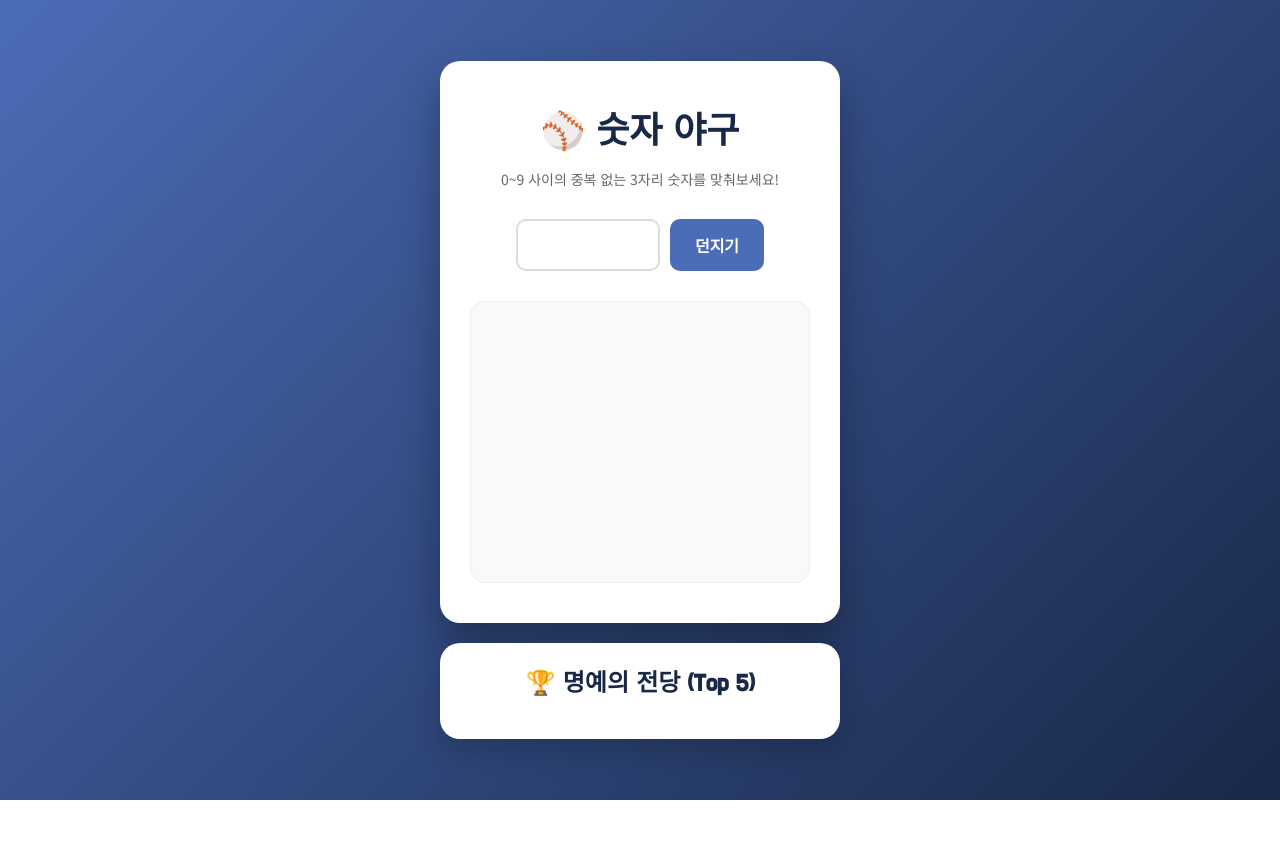
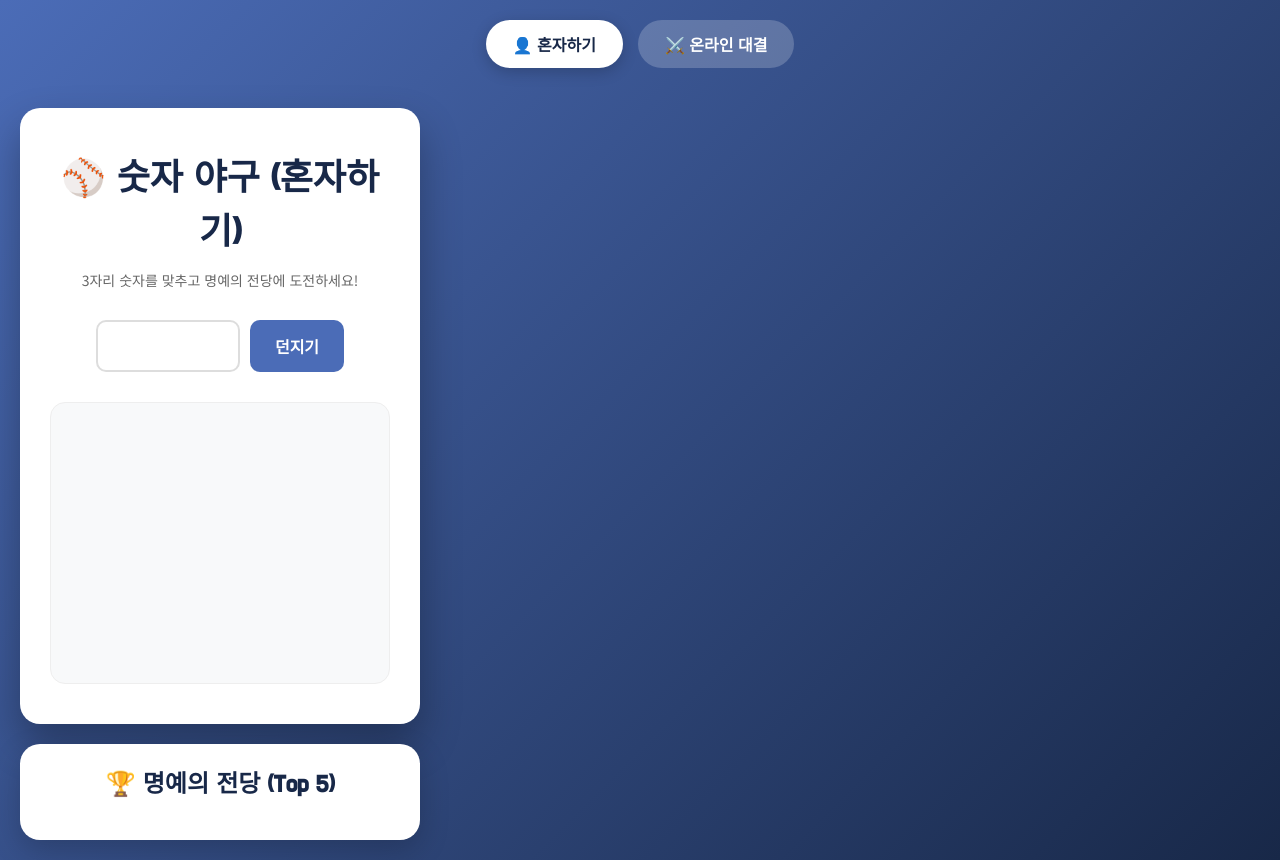
Before and after one commit to dongwoo0206/number-baseball-web, a Flask app: page / in a window 1280 px wide. Before the commit the page ends 800 px from the top, so only its background shows below. Run offline with Flask 3, Linux system fonts and the light colour scheme; data that the repository does not hold is empty; some libraries are stand-ins or nearby versions.

Commit message:
싱글 플레 / 멀티 플레이 추가

```diff
--- a/app.py
+++ b/app.py
@@ -1,11 +1,13 @@
 from flask import Flask, render_template, request, jsonify, session
+from flask_socketio import SocketIO, join_room, emit
+import sqlite3
 import random
-import sqlite3
 
 app = Flask(__name__)
 app.secret_key = "super_secret_key"
+socketio = SocketIO(app, cors_allowed_origins="*")
 
-# 1. 데이터베이스 초기화 함수
+# ----------------- [1] DB 초기화 -----------------
 def init_db():
     conn = sqlite3.connect('leaderboard.db')
     c = conn.cursor()
@@ -19,6 +21,7 @@ init_db()
 def generate_secret():
     return random.sample(range(10), 3)
 
+# ----------------- [2] 웹 페이지 및 싱글 플레이 -----------------
 @app.route('/')
 def index():
     if 'secret' not in session:
@@ -26,8 +29,8 @@ def index():
         session['attempts'] = 0
     return render_template('index.html')
 
-@app.route('/guess', methods=['POST'])
-def guess():
+@app.route('/guess_single', methods=['POST'])
+def guess_single():
     data = request.json
     guess_str = data.get('guess', '')
 
@@ -49,7 +52,6 @@ def guess():
 
     return jsonify({'strikes': strikes, 'balls': balls, 'attempts': attempts, 'is_homerun': is_homerun})
 
-# 2. 랭킹 저장하기
 @app.route('/save_score', methods=['POST'])
 def save_score():
     data = request.json
@@ -60,7 +62,6 @@ def save_score():
     conn.close()
     return jsonify({'success': True})
 
-# 3. 랭킹 불러오기 (시도 횟수 적은 순 TOP 5)
 @app.route('/get_leaderboard', methods=['GET'])
 def get_leaderboard():
     conn = sqlite3.connect('leaderboard.db')
@@ -70,5 +71,49 @@ def get_leaderboard():
     conn.close()
     return jsonify(rankings)
 
+# ----------------- [3] 멀티 플레이 (온라인 대결) -----------------
+rooms = {}
+
+@socketio.on('join')
+def on_join(data):
+    username = data['username']
+    room = data['room']
+    join_room(room)
+
+    if room not in rooms:
+        rooms[room] = {'secret': generate_secret(), 'players': []}
+
+    if username not in rooms[room]['players']:
+        rooms[room]['players'].append(username)
+
+    emit('system_msg', {'msg': f'[{username}]님이 방에 입장했습니다!'}, to=room)
+
+@socketio.on('guess_multi')
+def on_guess_multi(data):
+    username = data['username']
+    room = data['room']
+    guess_str = data['guess']
+
+    secret = rooms[room]['secret']
+    guess_list = [int(c) for c in guess_str]
+
+    strikes = sum(1 for i in range(3) if guess_list[i] == secret[i])
+    balls = sum(1 for i in range(3) if guess_list[i] in secret) - strikes
+
+    if strikes == 3:
+        result_html = f"🎉 홈런! {username}님 승리!"
+        rooms[room]['secret'] = generate_secret()
+    elif strikes == 0 and balls == 0:
+        result_html = "OUT"
+    else:
+        result_html = f"{strikes}S {balls}B"
+
+    emit('multi_result', {
+        'username': username,
+        'guess': guess_str,
+        'result': result_html,
+        'is_homerun': strikes == 3
+    }, to=room)
+
 if __name__ == '__main__':
-    app.run(debug=True)
+    socketio.run(app, debug=True)
--- a/static/style.css
+++ b/static/style.css
@@ -198,3 +198,33 @@ button:active {
     border: 1px solid #eee;
     color: #333;
 }
+
+/* 상단 탭 메뉴 디자인 */
+.tab-menu {
+    display: flex;
+    justify-content: center;
+    gap: 15px;
+    margin-bottom: 20px;
+}
+
+.tab-btn {
+    background-color: rgba(255, 255, 255, 0.2);
+    color: white;
+    border: 2px solid transparent;
+    border-radius: 30px;
+    padding: 10px 25px;
+    font-size: 16px;
+    font-weight: bold;
+    cursor: pointer;
+    transition: all 0.3s ease;
+}
+
+.tab-btn:hover {
+    background-color: rgba(255, 255, 255, 0.4);
+}
+
+.tab-btn.active {
+    background-color: white;
+    color: #182848;
+    box-shadow: 0 4px 15px rgba(0,0,0,0.2);
+}
--- a/templates/index.html
+++ b/templates/index.html
@@ -2,36 +2,85 @@
 <html lang="ko">
 <head>
     <meta charset="UTF-8">
-    <meta name="viewport" content="width=device-width, initial-scale=1.0">
     <title>⚾ 숫자 야구 게임</title>
     <link href="https://fonts.googleapis.com/css2?family=Do+Hyeon&family=Noto+Sans+KR:wght@400;700&display=swap" rel="stylesheet">
     <link rel="stylesheet" href="{{ url_for('static', filename='style.css') }}">
+    <script src="https://cdn.socket.io/4.5.4/socket.io.min.js"></script>
     <script src="https://cdn.jsdelivr.net/npm/canvas-confetti@1.6.0/dist/confetti.browser.min.js"></script>
 </head>
 <body>
     <div class="main-container">
-        <!-- 기존 게임 보드 -->
-        <div class="game-board" id="gameBoard">
-            <h1>⚾ 숫자 야구</h1>
-            <p class="desc">0~9 사이의 중복 없는 3자리 숫자를 맞춰보세요!</p>
-            <div class="input-group">
-                <input type="text" id="guessInput" maxlength="3" onkeypress="handleEnter(event)">
-                <button onclick="sendGuess()">던지기</button>
-            </div>
-            <div class="log-container" id="log"></div>
+
+        <!-- 상단 탭 메뉴 -->
+        <div class="tab-menu">
+            <button class="tab-btn active" onclick="switchMode('single')" id="btnSingle">👤 혼자하기</button>
+            <button class="tab-btn" onclick="switchMode('multi')" id="btnMulti">⚔️ 온라인 대결</button>
         </div>
 
-        <!-- 🏆 새로운 랭킹 보드 -->
-        <div class="leaderboard-container">
-            <h2>🏆 명예의 전당 (Top 5)</h2>
-            <ul id="rankingList"></ul>
+        <!-- ================= [1] 싱글 플레이 모드 ================= -->
+        <div id="singleModeArea" style="display: block; width: 100%;">
+            <div class="game-board" id="singleBoard">
+                <h1>⚾ 숫자 야구 (혼자하기)</h1>
+                <p class="desc">3자리 숫자를 맞추고 명예의 전당에 도전하세요!</p>
+                <div class="input-group">
+                    <input type="text" id="guessInputSingle" maxlength="3" onkeypress="if(event.key==='Enter') sendSingleGuess()">
+                    <button onclick="sendSingleGuess()">던지기</button>
+                </div>
+                <div class="log-container" id="logSingle"></div>
+            </div>
+
+            <div class="leaderboard-container" style="margin-top: 20px;">
+                <h2>🏆 명예의 전당 (Top 5)</h2>
+                <ul id="rankingList"></ul>
+            </div>
         </div>
+
+        <!-- ================= [2] 멀티 플레이 모드 ================= -->
+        <div id="multiModeArea" style="display: none; width: 100%;">
+            <!-- 대기실 -->
+            <div class="game-board" id="lobbyBoard">
+                <h1>⚔️ 온라인 대결 대기실</h1>
+                <input type="text" id="usernameInput" placeholder="닉네임 입력"><br><br>
+                <input type="text" id="roomInput" placeholder="방 코드 (예: 1234)">
+                <button onclick="joinRoom()" style="margin-top:10px;">방 입장하기</button>
+            </div>
+
+            <!-- 멀티 게임 보드 -->
+            <div class="game-board" id="multiBoard" style="display: none;">
+                <h1 id="roomTitle">⚔️ 대결 방</h1>
+                <div class="input-group">
+                    <input type="text" id="guessInputMulti" maxlength="3" onkeypress="if(event.key==='Enter') sendMultiGuess()">
+                    <button onclick="sendMultiGuess()">던지기</button>
+                </div>
+                <div class="log-container" id="logMulti"></div>
+            </div>
+        </div>
+
     </div>
 
     <script>
-        // 페이지 열릴 때 랭킹 불러오기
+        const socket = io();
+        let myName = "";
+        let myRoom = "";
+
         window.onload = fetchLeaderboard;
 
+        // 탭 전환 로직
+        function switchMode(mode) {
+            if (mode === 'single') {
+                document.getElementById('singleModeArea').style.display = 'block';
+                document.getElementById('multiModeArea').style.display = 'none';
+                document.getElementById('btnSingle').classList.add('active');
+                document.getElementById('btnMulti').classList.remove('active');
+            } else {
+                document.getElementById('singleModeArea').style.display = 'none';
+                document.getElementById('multiModeArea').style.display = 'block';
+                document.getElementById('btnSingle').classList.remove('active');
+                document.getElementById('btnMulti').classList.add('active');
+            }
+        }
+
+        // ================= [싱글 플레이 로직] =================
         async function fetchLeaderboard() {
             const res = await fetch('/get_leaderboard');
             const data = await res.json();
@@ -42,22 +91,13 @@
             });
         }
 
-        function triggerShake() {
-            const board = document.getElementById('gameBoard');
-            board.classList.remove('shake');
-            void board.offsetWidth;
-            board.classList.add('shake');
-        }
-
-        function handleEnter(e) { if (e.key === 'Enter') sendGuess(); }
-
-        async function sendGuess() {
-            const inputVal = document.getElementById('guessInput').value;
+        async function sendSingleGuess() {
+            const inputVal = document.getElementById('guessInputSingle').value;
             if (inputVal.length !== 3 || new Set(inputVal).size !== 3 || isNaN(inputVal)) {
                 alert("중복 없는 3자리 숫자를 입력하세요!"); return;
             }
 
-            const response = await fetch('/guess', {
+            const response = await fetch('/guess_single', {
                 method: 'POST',
                 headers: { 'Content-Type': 'application/json' },
                 body: JSON.stringify({ guess: inputVal })
@@ -69,36 +109,74 @@
                 resultHTML = `<span class="badge homerun">🎉 ${data.attempts}번 만에 홈런!</span>`;
                 confetti({ particleCount: 150, spread: 70, origin: { y: 0.6 } });
 
-                // 랭킹 등록 기능 추가
                 setTimeout(async () => {
-                    const playerName = prompt(`🎉 ${data.attempts}번 만에 정답!\n랭킹에 등록할 이름을 입력하세요 (취소 시 미등록)`);
+                    const playerName = prompt(`🎉 ${data.attempts}번 만에 정답!\n명예의 전당에 등록할 이름을 입력하세요.`);
                     if (playerName) {
                         await fetch('/save_score', {
                             method: 'POST',
                             headers: { 'Content-Type': 'application/json' },
                             body: JSON.stringify({ name: playerName.slice(0, 10), attempts: data.attempts })
                         });
-                        fetchLeaderboard(); // 랭킹 새로고침
+                        fetchLeaderboard();
                     }
-                    document.getElementById('log').innerHTML = "";
+                    document.getElementById('logSingle').innerHTML = "";
                 }, 1500);
             } else if (data.strikes === 0 && data.balls === 0) {
                 resultHTML = `<span class="badge out">OUT</span>`;
-                triggerShake();
+                document.getElementById('singleBoard').classList.remove('shake');
+                void document.getElementById('singleBoard').offsetWidth;
+                document.getElementById('singleBoard').classList.add('shake');
             } else {
                 if (data.strikes > 0) resultHTML += `<span class="badge strike">${data.strikes}S</span>`;
                 if (data.balls > 0) resultHTML += `<span class="badge ball">${data.balls}B</span>`;
             }
 
-            const logDiv = document.getElementById('log');
-            const newLog = document.createElement('div');
-            newLog.className = 'log-item';
-            newLog.innerHTML = `<span class="guess-number">${inputVal}</span> <div>${resultHTML}</div>`;
-            logDiv.insertBefore(newLog, logDiv.firstChild);
+            const logDiv = document.getElementById('logSingle');
+            logDiv.innerHTML = `<div class="log-item"><span class="guess-number">${inputVal}</span> <div>${resultHTML}</div></div>` + logDiv.innerHTML;
+            document.getElementById('guessInputSingle').value = "";
+        }
 
-            document.getElementById('guessInput').value = "";
-            document.getElementById('guessInput').focus();
+        // ================= [멀티 플레이 로직] =================
+        function joinRoom() {
+            myName = document.getElementById('usernameInput').value;
+            myRoom = document.getElementById('roomInput').value;
+            if (!myName || !myRoom) { alert("닉네임과 방 코드를 모두 입력하세요."); return; }
+
+            socket.emit('join', { username: myName, room: myRoom });
+
+            document.getElementById('lobbyBoard').style.display = 'none';
+            document.getElementById('multiBoard').style.display = 'block';
+            document.getElementById('roomTitle').innerText = `방 코드: ${myRoom}`;
         }
+
+        function sendMultiGuess() {
+            const inputVal = document.getElementById('guessInputMulti').value;
+            if (inputVal.length !== 3 || new Set(inputVal).size !== 3 || isNaN(inputVal)) {
+                alert("중복 없는 3자리 숫자를 입력하세요!"); return;
+            }
+            socket.emit('guess_multi', { username: myName, room: myRoom, guess: inputVal });
+            document.getElementById('guessInputMulti').value = "";
+        }
+
+        socket.on('multi_result', function(data) {
+            const logDiv = document.getElementById('logMulti');
+            let badgeClass = (data.result === "OUT") ? "out" : "strike";
+
+            if (data.is_homerun) {
+                logDiv.innerHTML = `<div class="log-item"><strong>[${data.username}]</strong> ${data.guess} ➔ <span class="badge homerun">${data.result}</span></div>` + logDiv.innerHTML;
+                confetti({ particleCount: 150, spread: 70, origin: { y: 0.6 } });
+                setTimeout(() => {
+                    alert(`${data.username}님 승리!\n새로운 게임이 시작됩니다.`);
+                    logDiv.innerHTML = "";
+                }, 1500);
+            } else {
+                logDiv.innerHTML = `<div class="log-item"><strong>[${data.username}]</strong> ${data.guess} ➔ <span class="badge ${badgeClass}">${data.result}</span></div>` + logDiv.innerHTML;
+            }
+        });
+
+        socket.on('system_msg', function(data) {
+            document.getElementById('logMulti').innerHTML = `<div class="log-item" style="color:#4b6cb7; font-weight:bold;">${data.msg}</div>` + document.getElementById('logMulti').innerHTML;
+        });
     </script>
 </body>
 </html>
```
